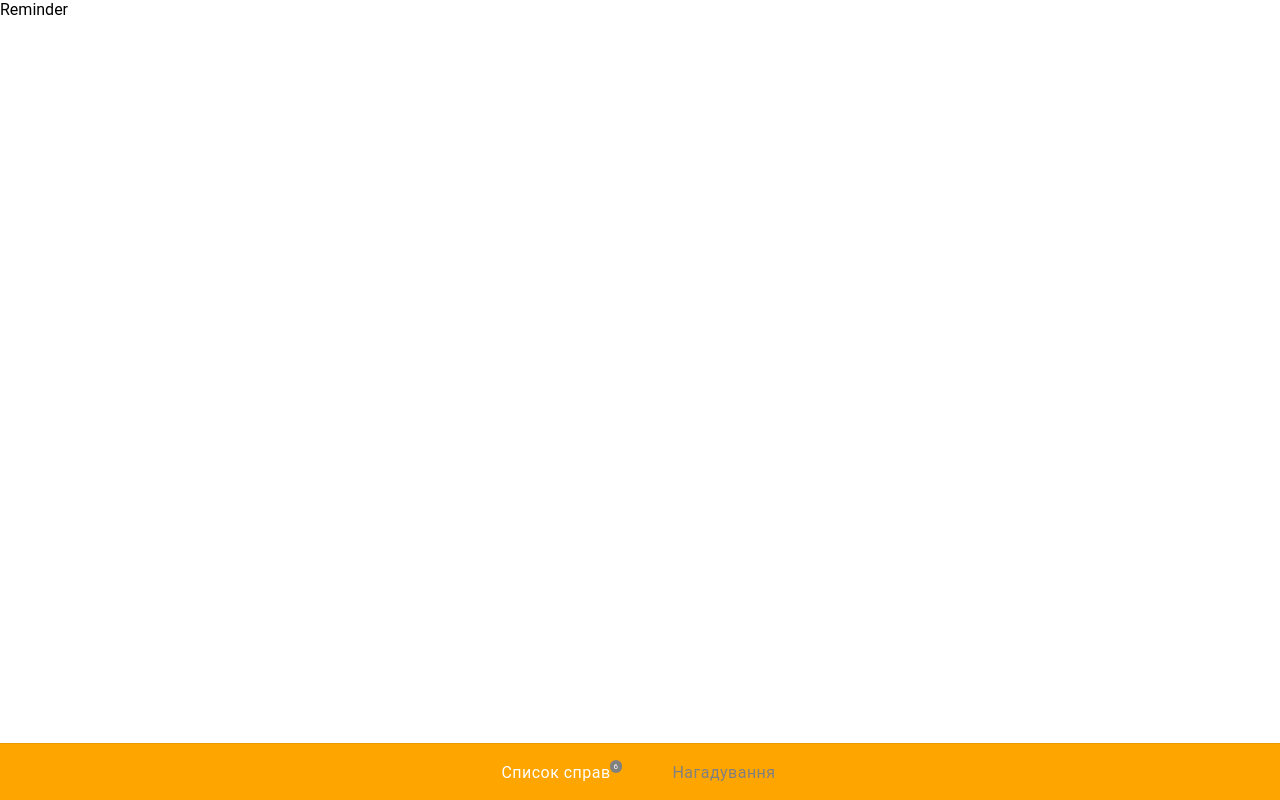
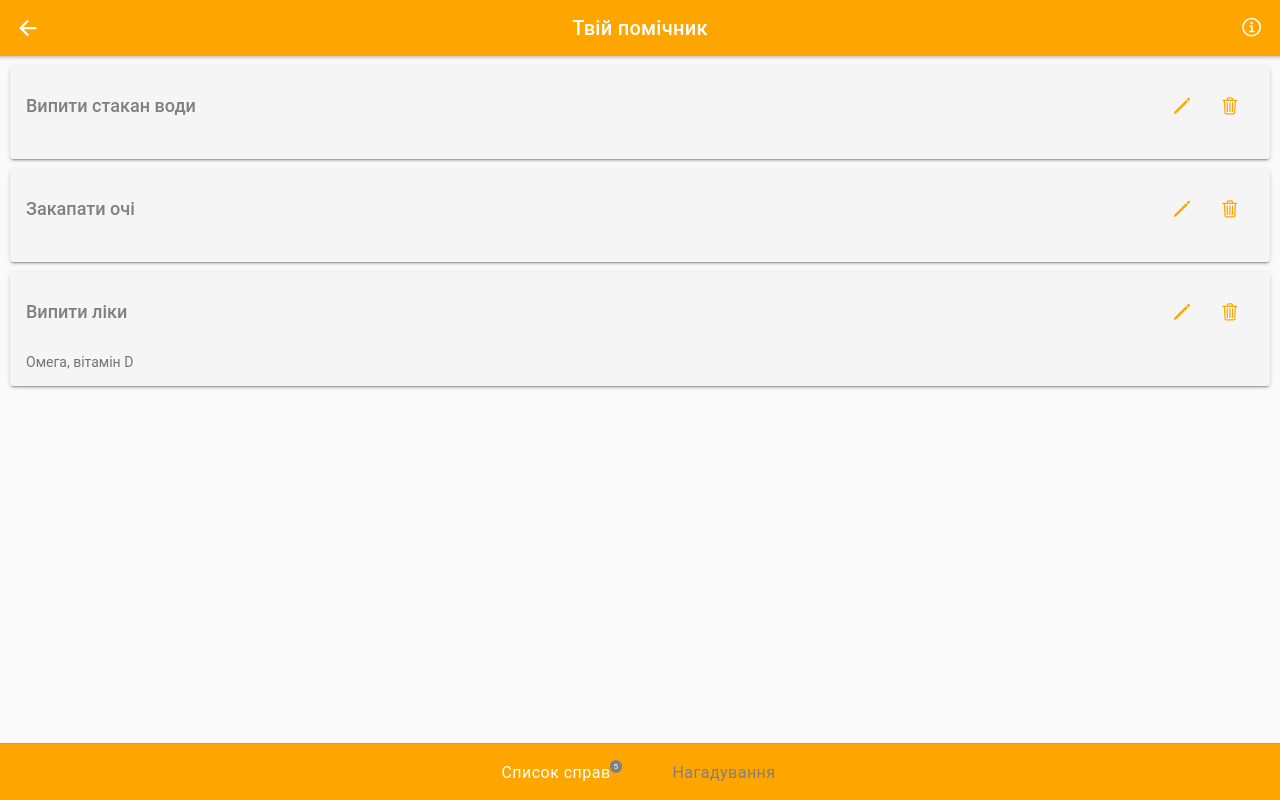
Before and after one commit to SolyaHetman/Mobile-App, a React (Create React App) app: page /home/schedule/reminder in a window 1280 px wide. Built offline with nearby package versions, Linux system fonts and the light colour scheme.

Commit message:
added new page

```diff
--- a/src/components/MainMenu/MainMenu.tsx
+++ b/src/components/MainMenu/MainMenu.tsx
@@ -7,19 +7,19 @@ const MainMenu: React.FC = () => {
     <>
     <div className="mainMenu">
       <div>
+      <IonCard className="card" routerLink='/home/startTraining'>
+          <IonCardHeader>
+            <IonCardTitle className="mainTitleMenu">Розпочати тренування</IonCardTitle>
+          </IonCardHeader>
+        </IonCard>
          <IonCard className="card" routerLink='/home/schedule'>
           <IonCardHeader>
-            <IonCardTitle className="mainTitleMenu">Список справ</IonCardTitle>
+            <IonCardTitle className="mainTitleMenu">Список нотаток</IonCardTitle>
           </IonCardHeader>
         </IonCard>
         <IonCard className="card">
           <IonCardHeader>
-            <IonCardTitle className="mainTitleMenu">Додати нагадування</IonCardTitle>
-          </IonCardHeader>
-        </IonCard>
-        <IonCard className="card" routerLink='/home/startTraining'>
-          <IonCardHeader>
-            <IonCardTitle className="mainTitleMenu">Розпочати тренування</IonCardTitle>
+            <IonCardTitle className="mainTitleMenu">Додати нотатку</IonCardTitle>
           </IonCardHeader>
         </IonCard>
       </div>
--- a/src/components/ToDoList/Reminder.tsx
+++ b/src/components/ToDoList/Reminder.tsx
@@ -1,13 +1,82 @@
-import React from 'react';
-import {  IonPage, IonHeader, IonContent } from '@ionic/react';
-import { Redirect, Route } from 'react-router-dom';
-import './TabBar.css';
+import React, { FC } from 'react';
+import {
+    IonPage,
+    IonContent,
+    IonHeader,
+    IonCard,
+    IonCardHeader,
+    IonCardTitle,
+    IonCardContent,
+    IonIcon,
+    IonButtons,
+    IonButton
+} from '@ionic/react';
+import Header from '../shared/header/Header';
+import './ToDoList.css';
+import { trashOutline,pencilOutline } from 'ionicons/icons';
 
-const Reminder: React.FC = () => {
+
+const reminders = [
+    {
+        id: 1,
+        repeatableNotes: true,
+        title: 'Випити стакан води',
+        content: '',
+        fromTime: '09:00',
+        toTime: '18:00',
+        interval: '3 год',
+    },
+    {
+      id: 2,
+      repeatableNotes: true,
+      title: 'Закапати очі',
+      fromTime: '09:00',
+      content:'',
+      toTime: '18:00',
+      interval: '30 хв',
+    },
+    {
+      id: 3,
+      repeatableNotes: true,
+      title: 'Випити ліки',
+      content: 'Омега, вітамін D',
+      fromTime: '09:00',
+      toTime: '18:00',
+      interval: '30 хв',
+    }
+]
+
+const Reminder: FC = () => {
   return (
-    <>
-    <div>Reminder</div>
-    </>
+    <IonPage>
+      <IonHeader>
+          <Header title="Твій помічник" page="ReminderPage"/>
+      </IonHeader>
+      <IonContent fullscreen>
+        { reminders.map(reminder => {
+            return (
+                <IonCard className="cardNotes" key={reminder.id}>
+                    <IonCardHeader>
+                        <div className="cardNoteHeader">
+                            <IonCardTitle className="cardNoteTitle">{reminder.title}</IonCardTitle>
+                            <IonButtons>
+                                <IonButton className="cardNoteIcon">
+                                    <IonIcon slot="icon-only" icon={pencilOutline}/>
+                                </IonButton>
+                                <IonButton className="cardNoteIcon">
+                                    <IonIcon slot="icon-only" icon={trashOutline}/>
+                                </IonButton>
+                            </IonButtons>
+                        </div>
+                    </IonCardHeader>
+                    <IonCardContent className="cardNoteContent">
+                        {reminder.content}
+                    </IonCardContent>
+                </IonCard>
+            )
+        })}
+      </IonContent>
+    </IonPage>
   );
 }
 
--- a/src/components/ToDoList/TabBar.tsx
+++ b/src/components/ToDoList/TabBar.tsx
@@ -18,7 +18,7 @@ const TabBar: FC = () => {
         <IonTabBar slot="bottom">
             <IonTabButton tab="toDoList" href="/home/schedule/toDoList">
                 <IonLabel>Список справ</IonLabel>
-                <IonBadge>6</IonBadge>
+                <IonBadge>5</IonBadge>
             </IonTabButton>
 
             <IonTabButton tab="reminder" href="/home/schedule/reminder">
--- a/src/components/ToDoList/ToDoList.tsx
+++ b/src/components/ToDoList/ToDoList.tsx
@@ -20,6 +20,7 @@ import { trashOutline,pencilOutline } from 'ionicons/icons';
 const notes = [
     {
         id: 12,
+        repeatableNotes: false,
         title: 'Забрати документи',
         date: '14.05.2021',
         time:'12:00',
@@ -28,6 +29,7 @@ const notes = [
     },
     {
         id: 13,
+        repeatableNotes: false,
         title: 'Забрати паспрот',
         date: '16.05.2021',
         time:'12:15',
@@ -36,6 +38,7 @@ const notes = [
     },
     {
         id: 14,
+        repeatableNotes: false,
         title: 'Забрати паспрот',
         date: '23.05.2021',
         time:'12:15',
@@ -44,6 +47,7 @@ const notes = [
     },
     {
         id: 15,
+        repeatableNotes: false,
         title: 'Зустріч з дизайнером',
         date: '14.06.2021',
         time:'12:15',
@@ -52,6 +56,7 @@ const notes = [
     },
     {
         id: 17,
+        repeatableNotes: false,
         title: 'Забрати паспрот',
         date: '15.06.2021',
         time:'12:15',
--- a/src/components/shared/header/Header.tsx
+++ b/src/components/shared/header/Header.tsx
@@ -12,7 +12,7 @@ const Header: FC<Props> = ({ title, page }) => {
     return (
         <>
             <IonToolbar>
-                {(page === "StartTrainingPage" || page === "SettingTrainingPage" || page === "ToDoListPage") &&
+                {(page === "StartTrainingPage" || page === "SettingTrainingPage" || page === "ToDoListPage"|| page === "ReminderPage") &&
                 <IonButtons slot="start">
                      <IonBackButton defaultHref="/"/>
                 </IonButtons>  }
@@ -23,7 +23,7 @@ const Header: FC<Props> = ({ title, page }) => {
                         <IonIcon slot="icon-only" icon={settingsOutline}/>
                     </IonButton>
                 </IonButtons>}
-                {(page === "MainPage" || page === "SettingTrainingPage" || page === "ToDoListPage") &&
+                {(page === "MainPage" || page === "SettingTrainingPage" || page === "ToDoListPage" || page === "ReminderPage") &&
                 <IonButtons slot="end">
                     <IonButton>
                         <IonIcon slot="icon-only" icon={informationCircleOutline}/>
```
